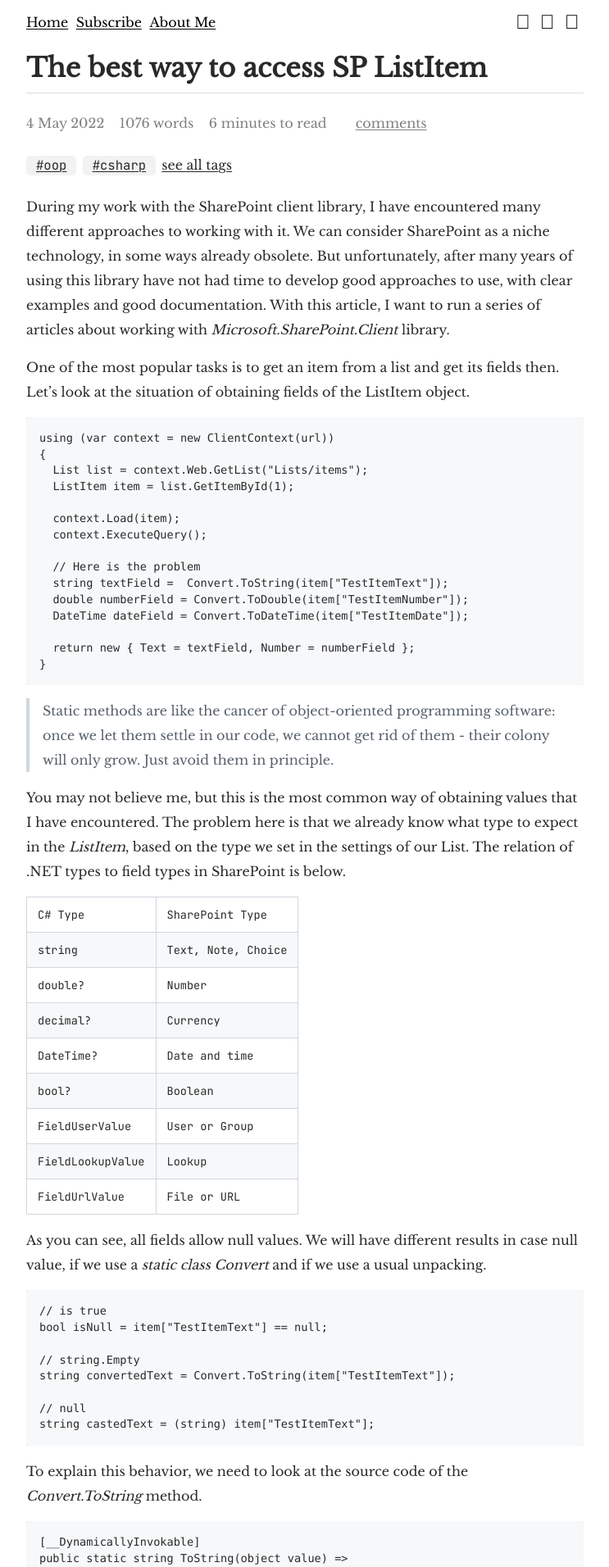
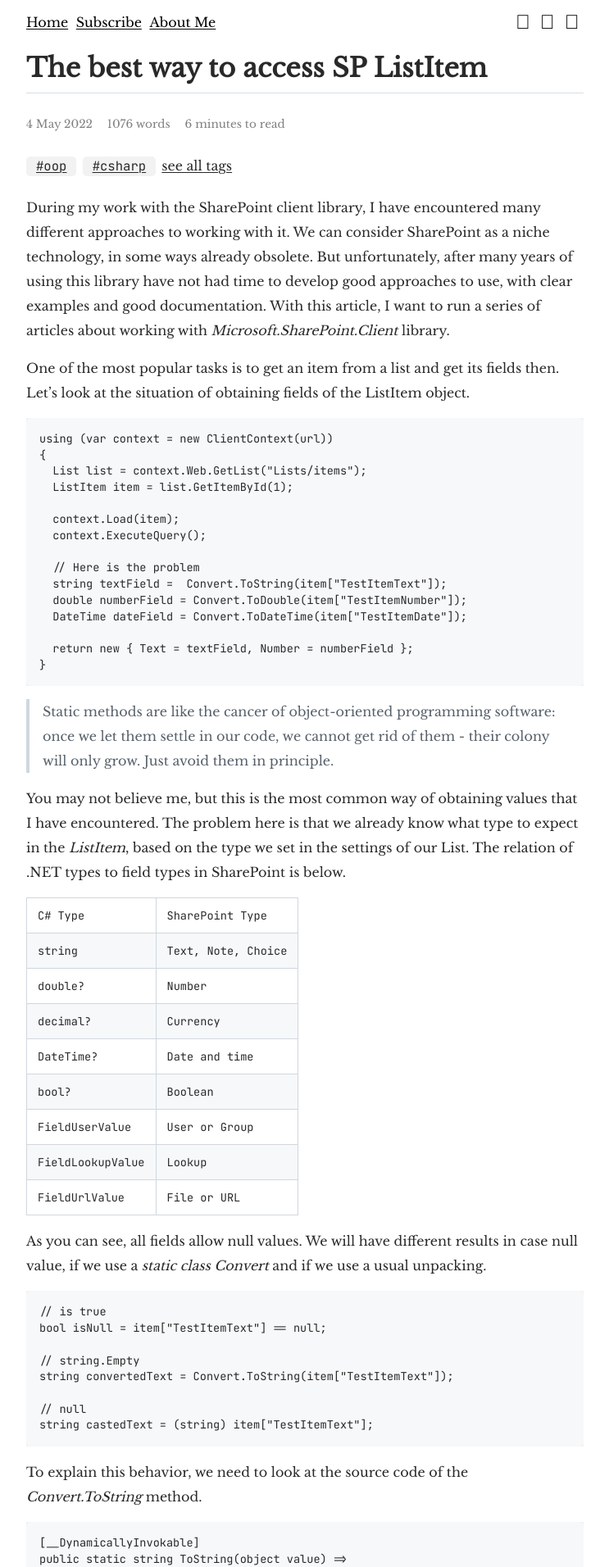
Before and after one commit to burmistrov-tech/blog, a Jekyll site: the page built from _posts/2022/may/2022-05-04-unpacking-from-listitem.md, in a window 1280 px wide. Shown: the top 1912 px of the page at 82% size, without its empty margins (268-1011 px from the left). Built offline with Jekyll 4.4.1, drawn with Linux system fonts in a browser that asks for light colours; some web fonts are replaced; comment, search, counter and statistics services are not loaded.

Commit message:
styles refactor

```diff
--- a/_includes/post-metadata.html
+++ b/_includes/post-metadata.html
@@ -19,7 +19,7 @@
   </li>
   <li class="m-hide">
     <i class="icon-comment"></i>
-    <a href="{{ site.url }}{{ post.url }}#disqus_thread" itemprop="discussionUrl">comments</a>
+    <a href="{{ site.url }}{{ post.url }}#disqus_thread" itemprop="discussionUrl"></a>
   </li>
 </ul>
 
--- a/_sass/_code-highlight.scss
+++ b/_sass/_code-highlight.scss
@@ -2,23 +2,11 @@
 
 .highlight {
   @extend %highlight-color;
-  //margin-left: 0;
   word-break: normal;
-  //margin-inline-end: 0px;
   border-radius: 5px;
   overflow: auto;
   margin-bottom: 0;
   font-size: 85%;
-
-  pre {
-    @media (min-width: 401px){
-      //padding: 15px 0px 15px 25px;
-    }
-
-    // span {
-    //   line-height: 50%;
-    // }
-  }
 }
 
 .highlighter-rouge {
--- a/_sass/_markdown.scss
+++ b/_sass/_markdown.scss
@@ -242,7 +242,7 @@
 
 .markdown-body tt,
 .markdown-body code {
-  font-family: ui-monospace,SFMono-Regular,SF Mono,Menlo,Consolas,Liberation Mono,monospace;
+  font-family: $code-font;
   font-size: 12px;
 }
 
@@ -694,7 +694,6 @@
 .markdown-body tt {
   padding: .2em .4em;
   margin: 0;
-  font-size: 85%;
   background-color: $black;
   border-radius: 6px;
 }
--- a/_sass/_metadata.scss
+++ b/_sass/_metadata.scss
@@ -1,9 +1,10 @@
 ul.post-metadata {
   padding-left: 0px;
+}
 
-  li {
-    color: gray;
-    display: inline;
-    padding-right: 14px;
-  }
+ul.post-metadata li {
+  color: gray;
+  display: inline;
+  padding-right: 14px;
+  font-size: 85%;
 }
--- a/_sass/_post-tags.scss
+++ b/_sass/_post-tags.scss
@@ -3,8 +3,8 @@
 ul.post-tags {
   padding: 0;
   line-height: $em;
+}
 
-  li {
-    @extend %list-item;
-  }
+ul.post-tags li {
+  @extend %list-item;
 }
--- a/_sass/_tag-list.scss
+++ b/_sass/_tag-list.scss
@@ -2,22 +2,22 @@
 
 .tag-list {
   font-size: 0.85 * $em;
+}
 
-  h2 {
+.tag-list h2 {
   margin: 15px 0 10px 0;
 }
 
-  ul {
+.tag-list ul {
   display: grid;
     padding: 0 10px 0 10px;
 
   @media (min-width: $width){
     grid-template-columns: 1fr 1fr 1fr;
   }
+}
 
-    li {
+.tag-list ul li {
   @extend %list-item;
   margin: 0.2em;
 }
-  }
-}
```
Lines whose indentation alone changed are shown as unchanged.
